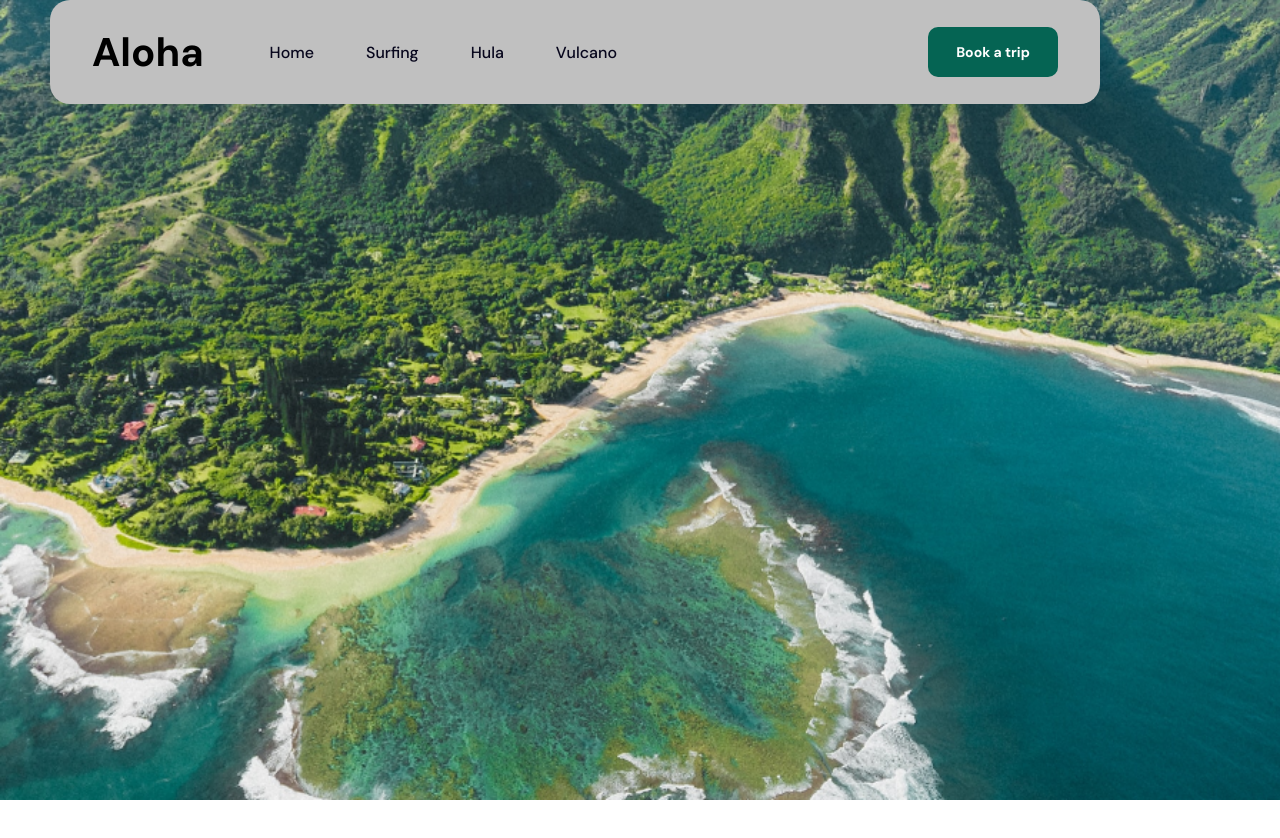
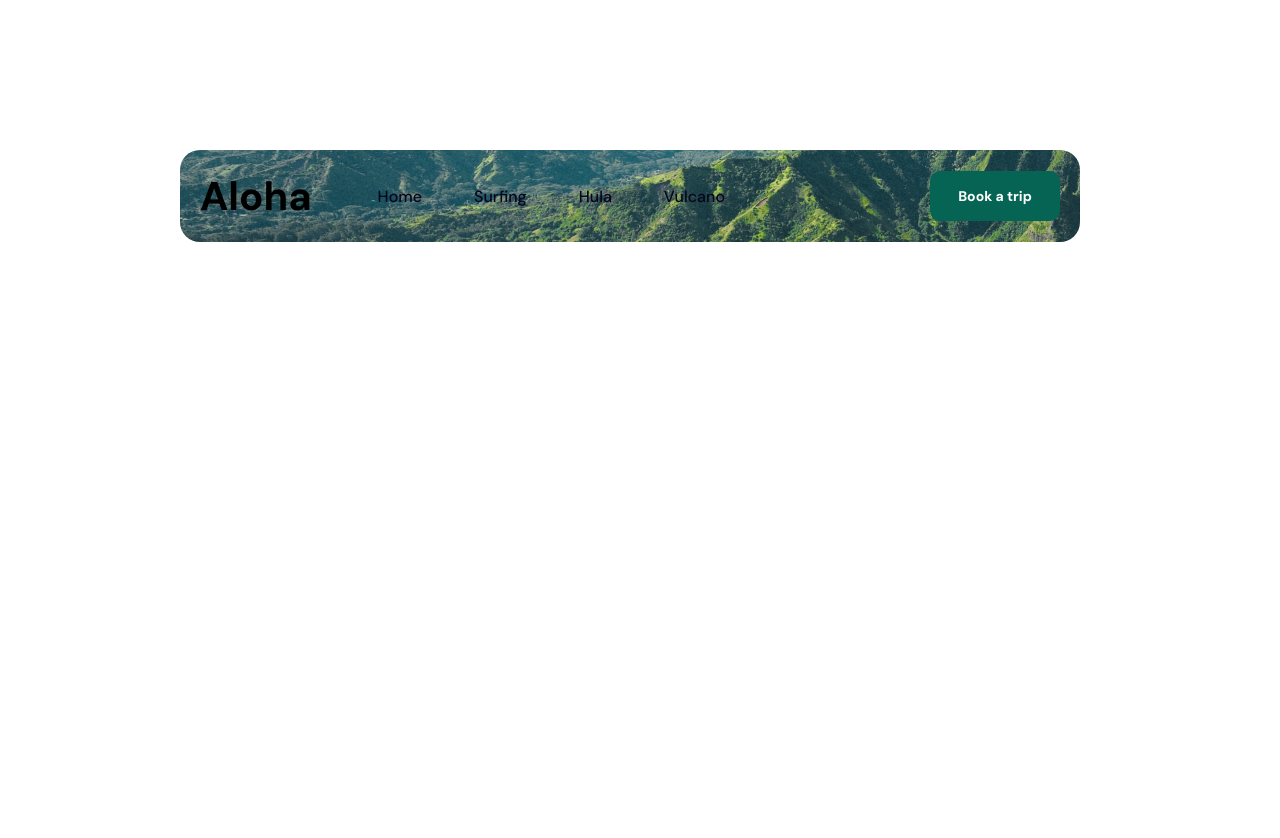
Before and after one commit to SoumyaSubhrajit/Peartree_Assignment, a React (Create React App) app: page / in a window 1280 px wide. Shown: the top 838 px of the page. After the commit the page ends 800 px from the top, so only its background shows below. Built offline with nearby package versions, Linux system fonts and the light colour scheme.

Commit message:
Adding some chages in the code.

```diff
--- a/src/components/Navbar.css
+++ b/src/components/Navbar.css
@@ -4,13 +4,25 @@
   padding: 0px;
 }
 
+/* .slide-container {
+  margin-top: 50px;
+  position: relative;
+  width: 100%;
+  height: 100vh;
+
+  background-size: cover;
+  background-position: center;
+  top: -50px;
+} */
 .main-div {
-  background-color: rgb(192, 192, 192);
   margin-top: 50px;
   margin-right: 180px;
-  margin-left: 50px;
+  margin-left: 180px;
   border-radius: 20px;
-  padding: 10px;
+  padding: 20px;
+  width: 900px;
+  margin-top: 150px;
+  background-image: url('../images/Image.png');
 }
 
 /* .app__navbar-bg {
@@ -20,24 +32,12 @@
   background-position: center center;
 } */
 
-.slide-container {
-  /* margin: 0px; */
-  position: relative;
-  width: 100%;
-  height: 100vh; /* Adjust the height as needed */
-  background-image: url('../images/Image.png');
-  background-size: cover;
-  background-position: center;
-  top: -50px;
-}
-
 .app__navbar {
   width: 100%;
   display: flex;
   justify-content: space-between;
   align-items: center;
 
-  padding: 1rem 2rem;
   z-index: 2;
   top: -50px;
 }
--- a/src/components/Navbar.jsx
+++ b/src/components/Navbar.jsx
@@ -9,7 +9,6 @@ function Navbar() {
   const [toggle, setToggle] = useState(false);
   return (
     <>
-      <div className='slide-container'>
       <div className='main-div'>
         <nav className='app__navbar'>
           <p className='brand-name'>Aloha</p>
@@ -27,7 +26,6 @@ function Navbar() {
           </div>
         </nav>
       </div>
-      </div>
     </>
   );
 }
```
Lines whose indentation alone changed are shown as unchanged.
